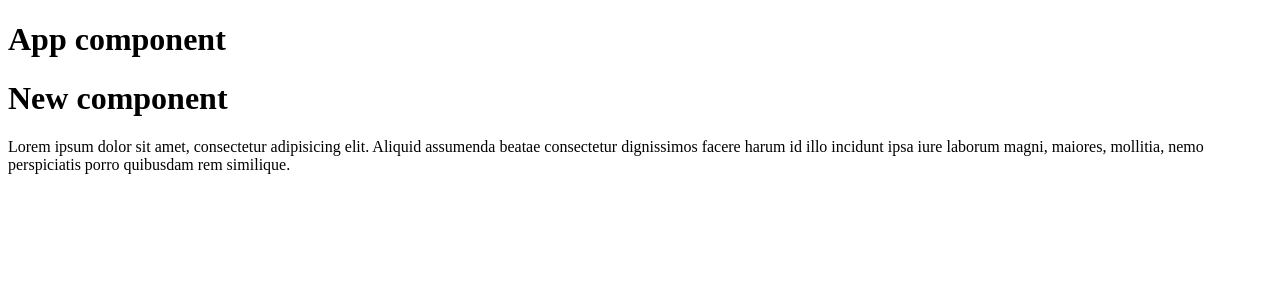
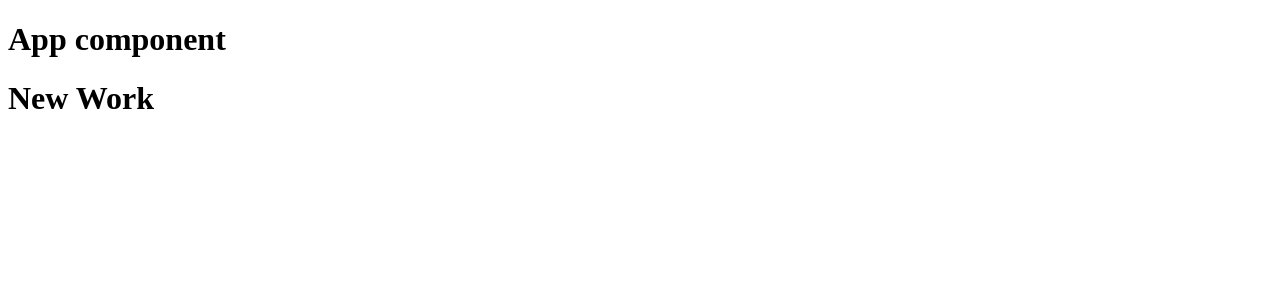
Before and after one commit to pedja260/bestwork, a React (Create React App) app: page / in a window 1280 px wide. Shown: the top 300 px of the page. Built offline with nearby package versions, Linux system fonts and the light colour scheme.

Commit message:
new work

```diff
--- a/src/App.js
+++ b/src/App.js
@@ -1,12 +1,12 @@
 import React, {Component} from "react";
-import NewComponent from "./NewComponent";
+import NewWork from "./components/NewWork";
 
 class App extends Component {
     render() {
         return (
             <div>
                 <h1>App component</h1>
-                <NewComponent />
+                <NewWork />
             </div>
 
         )
--- a/src/NewComponent.js
+++ /dev/null
@@ -1,16 +0,0 @@
-import React, {Component} from "react";
-
-class NewComponent extends Component {
-    render() {
-        return (
-            <div>
-                <h1>New component</h1>
-                <p>Lorem ipsum dolor sit amet, consectetur adipisicing elit. Aliquid assumenda beatae consectetur dignissimos facere harum id illo incidunt ipsa iure laborum magni, maiores, mollitia, nemo perspiciatis porro quibusdam rem similique.</p>
-            </div>
-
-
-        )
-    }
-}
-
-export default NewComponent;
--- /dev/null
+++ b/src/components/NewWork.js
@@ -0,0 +1,12 @@
+import React, {Component} from "react";
+ class NewWork extends Component {
+     render() {
+         return (
+             <div>
+                 <h1>New Work</h1>
+             </div>
+         )
+     }
+ }
+
+ export default NewWork;
```
Also changed, not shown: 1 other file (tests, documents, lock files or other folders).
